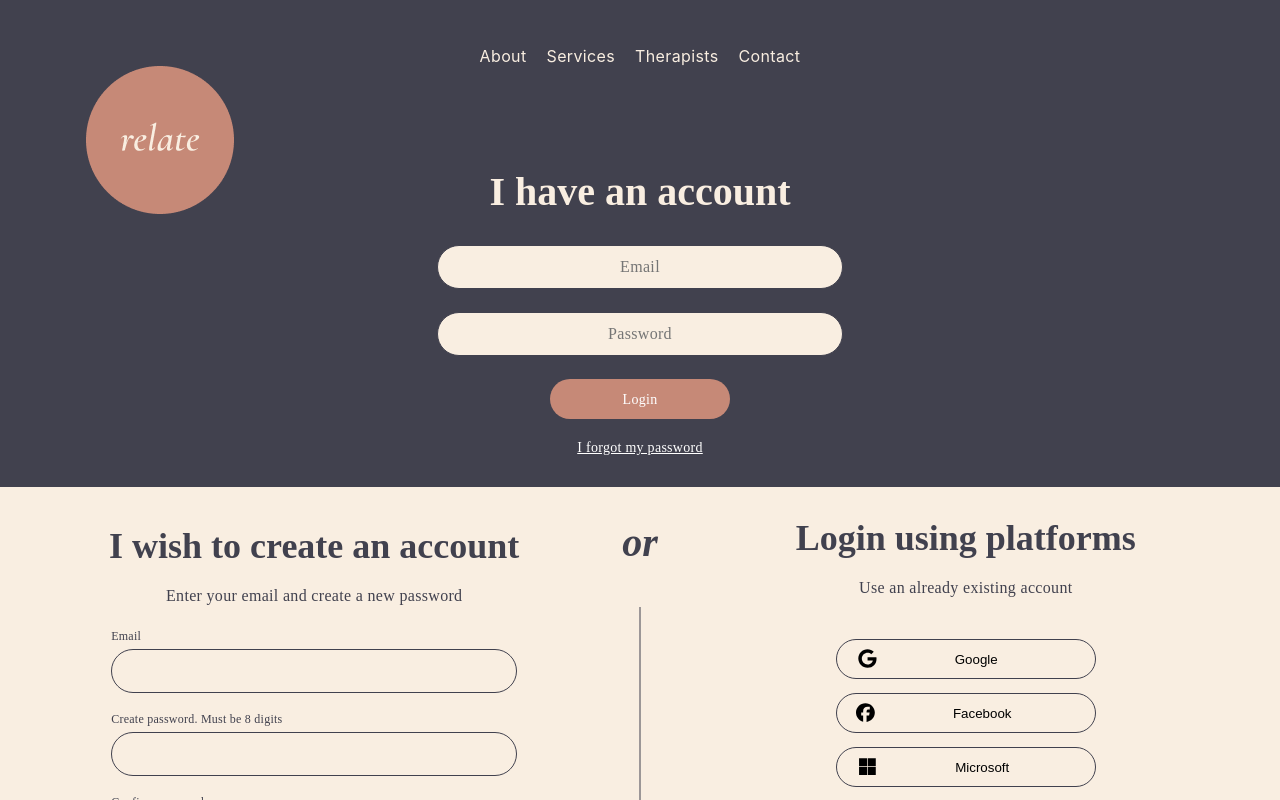
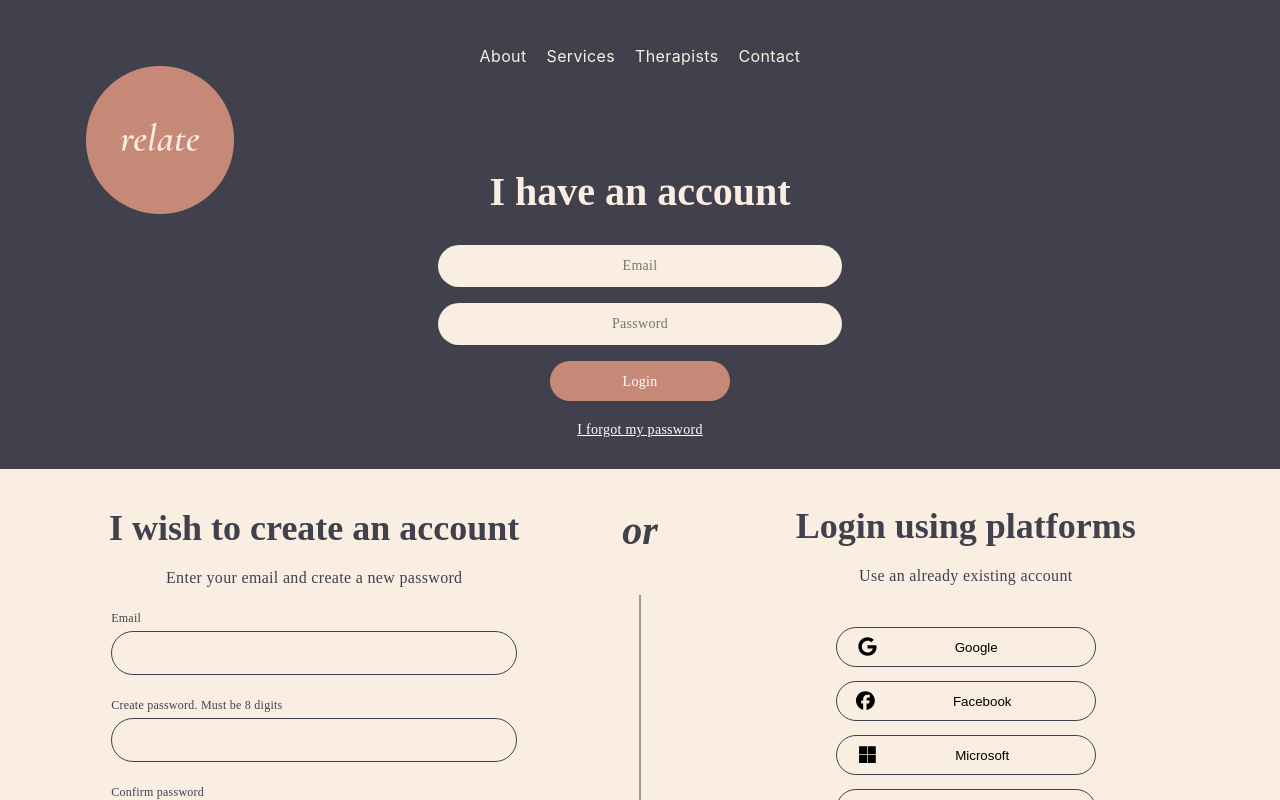
Before and after one commit to RelatemvpV2/Relate_V2, a React (Create React App) app: page / in a window 1280 px wide. Shown: the top 800 px of the page. Built offline with nearby package versions, Linux system fonts and the light colour scheme; no server answers.

Commit message:
input component styling conventions

```diff
--- a/src/App.css
+++ b/src/App.css
@@ -51,19 +51,3 @@
 
 
 }
-
-
-
-
-
-.inputboxes{
-  display: flex;
-  background: #f9eee1;
-  flex-direction: column;
-  width: 400px;
-  margin-bottom: 27px;
-  height: 40px;
-  flex-shrink: 0;
-  border-radius: 38px;
-  border: 0.5px solid #41414e;
-}
--- a/src/components/inputs/InputComponent.jsx
+++ b/src/components/inputs/InputComponent.jsx
@@ -6,16 +6,17 @@ const InputComponent = ({
   placeholder = '', // Default placeholder
   value,
   onChange,
-  min
+  min,
+  className = '', // Accept custom class name
 }) => {
   return (
     <div>
       <input
         type={type}
-        className='input-style'
+        className={className} // Use only the provided className
         placeholder={placeholder}
         onChange={onChange}
-        value={value || ""}
+        value={value || ''}
         {...(type === 'number' ? { min } : {})} // Apply min only if type is number
       />
     </div>
--- a/src/components/inputs/inputComponent.css
+++ b/src/components/inputs/inputComponent.css
@@ -1,27 +1,34 @@
-input.input-style , input[type="text"]{
+.logininput-box {
     width: 400px;
     height: 40px;
-    background-color: #F9EEE1;
-    border: 0.5px solid #41414E;
+    flex-shrink: 0;
     border-radius: 40px;
-    color: #41414E;
+    background: #f9eee1;
+    display: flex;
+    justify-content: center;
+    align-items: center;
+    margin-bottom: 16px;
+    border-style: none;
+    text-align: center;
+    color: #41414e;
+    text-align: center;
     font-family: Raleway;
-    font-size: 16px;
+    font-size: 14px;
     font-style: normal;
     font-weight: 400;
-    line-height: 21px;
-    letter-spacing: 0.32px;
-    margin-bottom: 23px;
-    text-align: center;
-}
-input:-webkit-autofill,
-input:-webkit-autofill:hover,
-input:-webkit-autofill:focus,
-input:-webkit-autofill:active{
-    -webkit-box-shadow: 0 0 0 30px  #F9EEE1 inset !important;
-}
-.input-style:focus,
-.input-style:active {
-    outline: none;
-    border: 0.5px solid #41414E;
-}
+    line-height: 21px; /* 150% */
+    letter-spacing: 0.28px;
+  }
+
+
+  .inputboxes{
+    display: flex;
+    background: #f9eee1;
+    flex-direction: column;
+    width: 400px;
+    margin-bottom: 27px;
+    height: 40px;
+    flex-shrink: 0;
+    border-radius: 38px;
+    border: 0.5px solid #41414e;
+  }
--- a/src/features/auth/login.css
+++ b/src/features/auth/login.css
@@ -222,27 +222,7 @@ letter-spacing: 0.2px;
   margin-top: 46px;
 }
 
-.logininput-box {
-  width: 400px;
-  height: 40px;
-  flex-shrink: 0;
-  border-radius: 40px;
-  background: #f9eee1;
-  display: flex;
-  justify-content: center;
-  align-items: center;
-  margin-bottom: 16px;
-  border-style: none;
-  text-align: center;
-  color: #41414e;
-  text-align: center;
-  font-family: Raleway;
-  font-size: 14px;
-  font-style: normal;
-  font-weight: 400;
-  line-height: 21px; /* 150% */
-  letter-spacing: 0.28px;
-}
+
 
 
 
```
